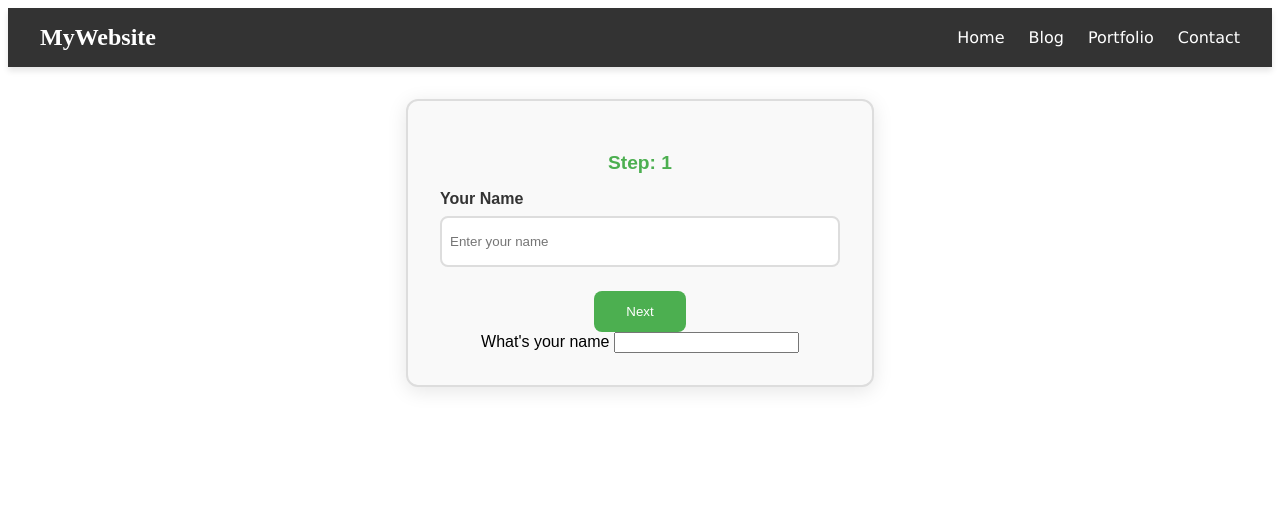
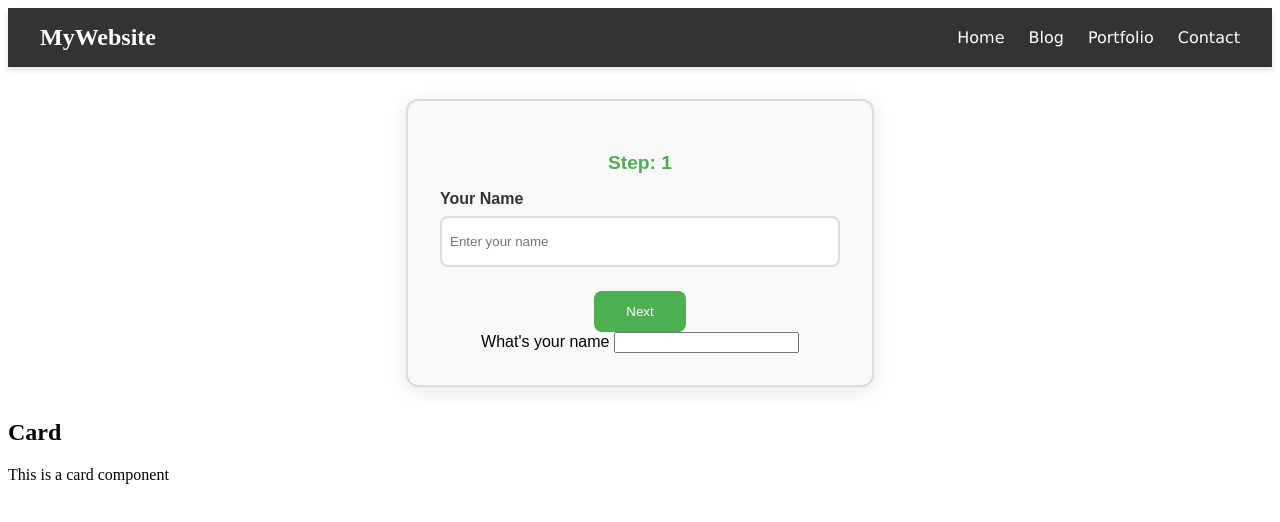
Before and after one commit to kamatealif/svelte-learning, a SvelteKit app: page / in a window 1280 px wide. Shown: the top 522 px of the page. Built offline with nearby package versions, Linux system fonts and the light colour scheme.

Commit message:
nesting component child

```diff
--- a/src/routes/+page.svelte
+++ b/src/routes/+page.svelte
@@ -1,5 +1,6 @@
 <script lang="ts">
-	import Header from './Header.svelte';
+	import Card from './Card.svelte';
+import Header from './Header.svelte';
 
 	let formState = $state({
 		name: '',
@@ -66,6 +67,11 @@
 
     {@render formStep({question:"What's your name", id:"name", type:"text"})}
 </main>
+
+<Card>
+    <h2>Card</h2>
+    <p>This is a card component</p>
+</Card>
 
 <!-- resuable functions like react -->
 
--- /dev/null
+++ b/src/routes/Card.svelte
@@ -0,0 +1,6 @@
+<script>
+
+    let {children} = $props();
+</script>
+
+{@render children()}
```
